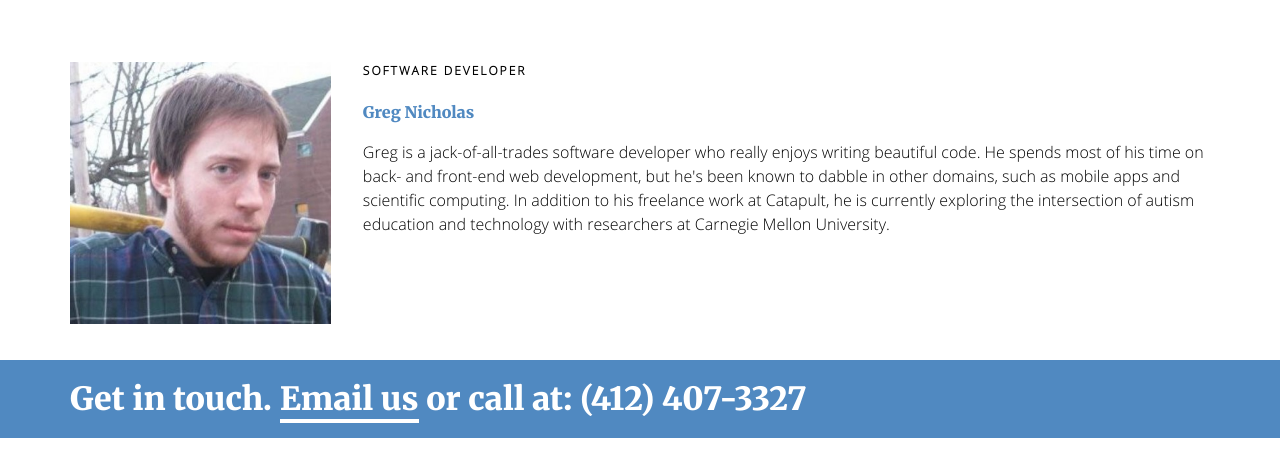
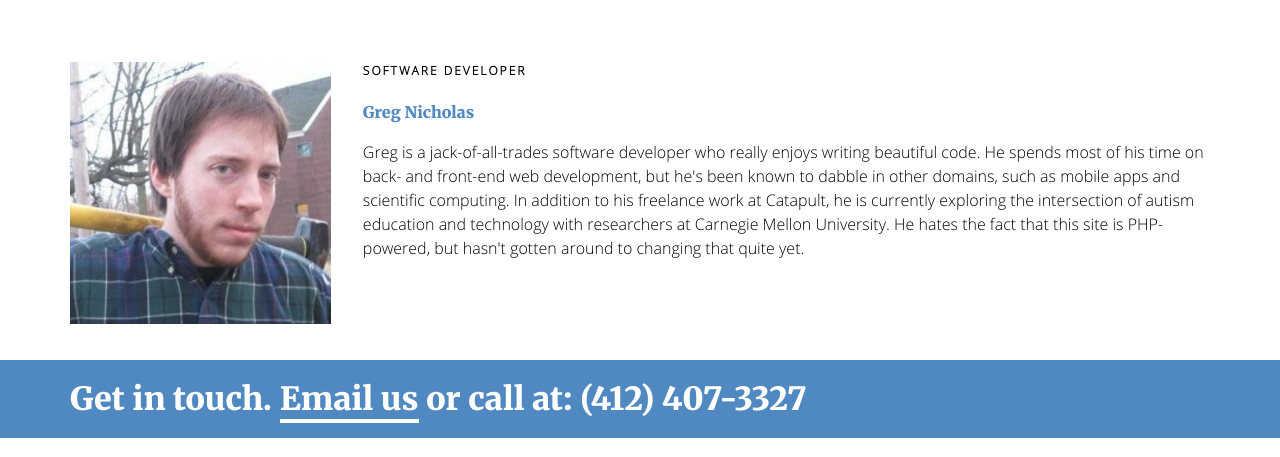
Before and after one commit to catapultpgh/catapultpgh-site, a PHP site: page /agency.php in a window 1280 px wide. Shown: the part 3191-3648 px from the top of the page. Run offline with PHP 8.4, Linux system fonts and the light colour scheme; some libraries are stand-ins or nearby versions.

Commit message:
greg bio addition

```diff
--- a/agency.php
+++ b/agency.php
@@ -118,7 +118,8 @@
                                 development, but he's been known to dabble in other domains, such as mobile
                                 apps and scientific computing. In addition to his freelance work at Catapult,
                                 he is currently exploring the intersection of autism education and technology
-                                with researchers at Carnegie Mellon University.</p>
+                                with researchers at Carnegie Mellon University. He hates the fact that this
+                                site is PHP-powered, but hasn't gotten around to changing that quite yet.</p>
                         </div>
                     </div> <!-- member -->
 
```
